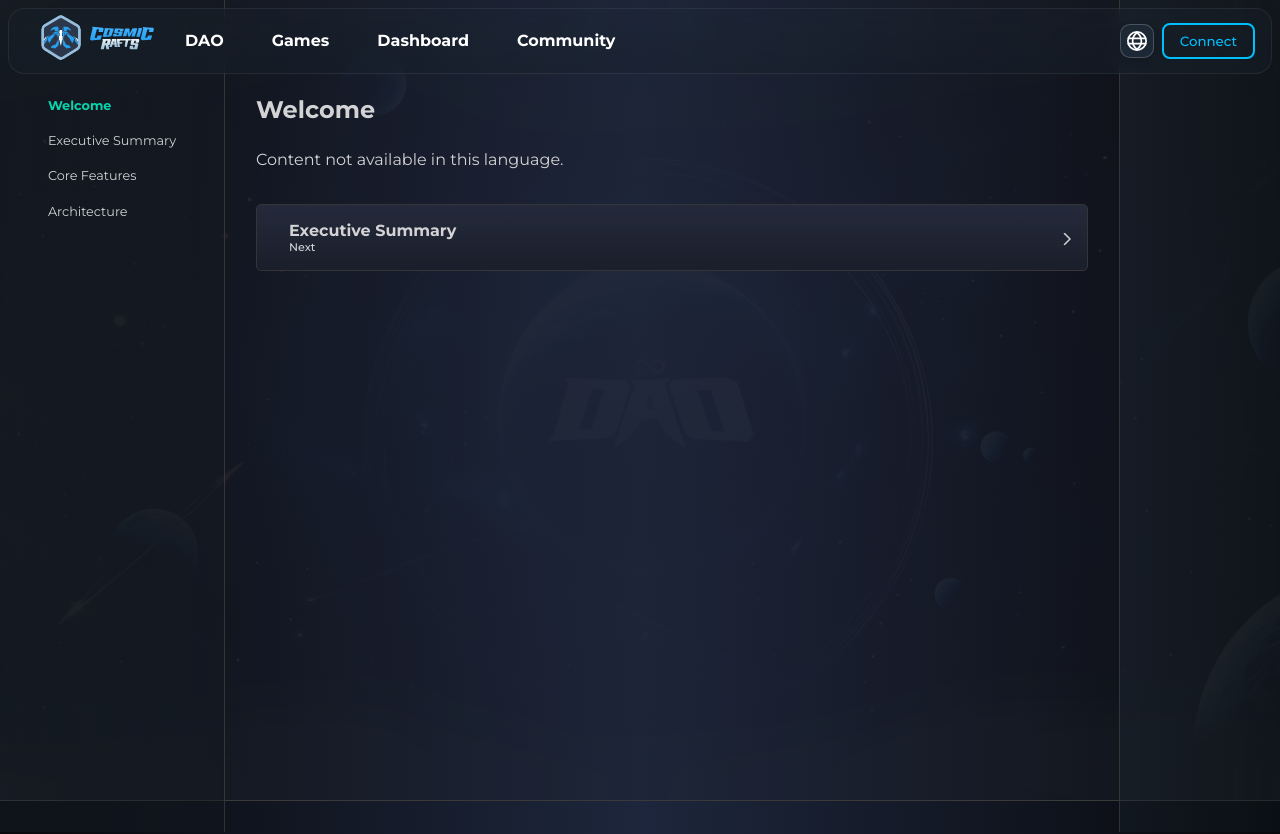
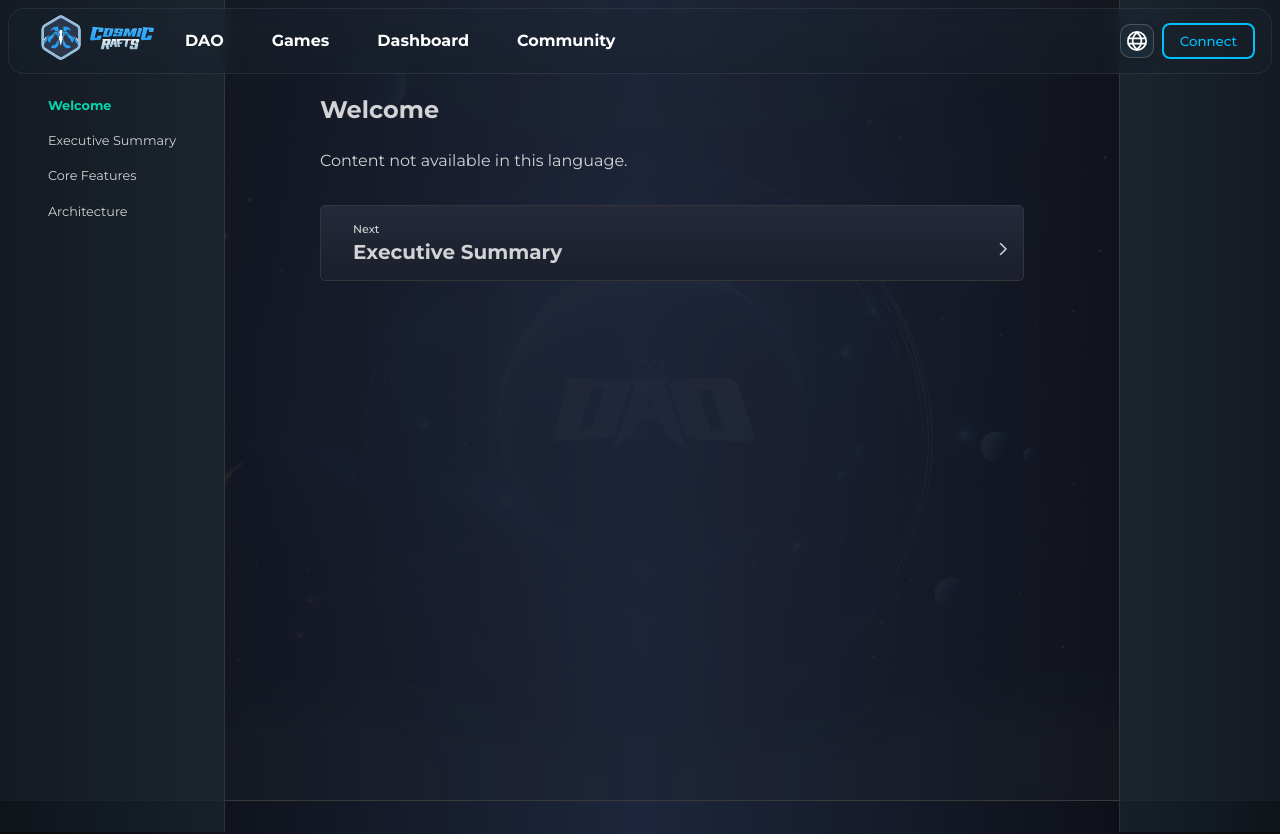
Before and after one commit to cosmicrafts/cosmicrafts.com, a Vue app: page /whitepaper in a window 1280 px wide. Shown: the top 834 px of the page. Built offline with nearby package versions, Linux system fonts and the light colour scheme.

Commit message:
style markdown

```diff
--- a/src/components/Footer.vue
+++ b/src/components/Footer.vue
@@ -60,7 +60,6 @@ footer {
  border-top: 1px solid #3a3a3a;
   text-align: center;
   color: #e2e8f0;
-  z-index: 12;
   background: linear-gradient(90deg,  #08090c, #1d263c, #08090c);
 
 }
--- a/src/components/MarkdownRenderer.vue
+++ b/src/components/MarkdownRenderer.vue
@@ -1,6 +1,7 @@
 <template>
-  <div v-html="htmlContent" @click="emitRendered"></div>
+  <div class="markdown-content" v-html="htmlContent" @click="emitRendered"></div>
 </template>
+
 
 <script>
 import MarkdownIt from "markdown-it";
@@ -59,5 +60,5 @@ export default {
 </script>
 
 <style scoped>
-/* Optional styles for Markdown content */
+
 </style>
--- a/src/pages/Whitepaper.vue
+++ b/src/pages/Whitepaper.vue
@@ -29,16 +29,18 @@
     @click="changeSection(previousSection.id)"
   >
   <span class="arrow"><img src="/src/assets/icons/prev.svg" alt="arrow"></span>
-    <span>{{ previousSection.title }}</span>
-    <small>Previous</small>
+  <small>Previous</small>
+  <span>{{ previousSection.title }}</span>
+
   </button>
   <button
     v-if="nextSection"
     class="button next"
     @click="changeSection(nextSection.id)"
   >
+      <small>Next</small>
     <span>{{ nextSection.title }}</span>
-    <small>Next</small>
+
     <span class="arrow"><img src="/src/assets/icons/next.svg" alt="arrow"></span>
   </button>
 </div>
@@ -158,8 +160,8 @@
       left: 0;
       width: 15%;
       height: 100vh;
-      background: linear-gradient(to right, rgba(26, 37, 47, 0.496), rgba(16, 24, 31, 0.578));
-      color: white;
+      background: linear-gradient(to left,
+       rgb(26, 37, 47), rgb(16, 24, 31));
       padding: 1rem;
       display: flex;
       flex-direction: column;
@@ -193,7 +195,7 @@
       flex: 1;
       margin-left: 15%;
       margin-right: 10%;
-      padding: 4.5rem 4rem 4rem;
+      padding: 4.5rem 8rem 8rem;
       overflow-y: auto;
 
     }
@@ -204,8 +206,8 @@
       right: 0;
       width: 10%;
       height: 100vh;
-      background: linear-gradient(to right, rgba(26, 37, 47, 0.496), rgba(16, 24, 31, 0.578));
-      color: white;
+      background: linear-gradient(to right,
+       rgb(26, 37, 47), rgb(16, 24, 31));
       padding: 1rem;
       display: flex;
       flex-direction: column;
@@ -264,13 +266,13 @@
 }
 
 .navigation-buttons .button.small {
-  font-size: 1.75rem;
   color: #ccc;
 }
 
 .navigation-buttons .button span {
-  font-size: 1rem;
+  font-size: 1.25rem;
   font-weight: bold;
+  margin-top: .25rem;
 }
 
 /* Arrows */
--- a/src/style.css
+++ b/src/style.css
@@ -136,19 +136,92 @@ a:hover {
   background-color: var(--button-bg-hover);
 }
 
+
+.markdown-content {
+  font-family: var(--font-family-default);
+  color: var(--font-color); /* Use your default text color */
+  line-height: 1.6;
+}
+
+/* Headings */
 .markdown-content h1 {
-  font-size: 2.5rem;
-  font-weight: bold;
+  font-size: 1.5rem;
+  color: #ffffff;
+  border-bottom: 1px solid #00aeff;
+  padding-bottom: 0.25rem;
   margin-bottom: 1rem;
 }
 
-.markdown-content p {
-  font-size: 1.125rem;
-  line-height: 1.6;
+.markdown-content h2 {
+  font-size: 1.25rem;
+  color: #b0c4da;
+  margin-top: 1.5rem;
   margin-bottom: 1rem;
 }
 
+.markdown-content h3 {
+  font-size: 1.1rem;
+  color: #00a3cc;
+  margin-top: 1rem;
+  margin-bottom: 0.5rem;
+}
+
+/* Paragraphs */
+.markdown-content p {
+  font-size: 1rem;
+  margin-bottom: 1rem;
+  text-align: justify;
+  color: #ffffff;
+}
+
+/* Lists */
 .markdown-content ul {
-  list-style: disc;
-  margin-left: 2rem;
+  margin-left: 1.5rem;
+  margin-bottom: 1rem;
 }
+
+.markdown-content li {
+  margin-bottom: 0.5rem;
+  font-size: 1rem;
+}
+
+.markdown-content li::marker {
+  color: #00a3cc;
+}
+
+/* Bold text */
+.markdown-content strong {
+  font-weight: bold;
+  color: #00ddff;
+}
+
+/* Links */
+.markdown-content a {
+  color: #00c3ff;
+  text-decoration: underline;
+}
+
+.markdown-content a:hover {
+  color: #00c3ff;
+  text-decoration: none;
+}
+
+/* Code blocks */
+.markdown-content code {
+  font-family: 'Courier New', monospace;
+  background: #1e1e1e;
+  color: #00c3ff;
+  padding: 0.2rem 0.4rem;
+  border-radius: 4px;
+}
+
+/* Blockquotes */
+.markdown-content blockquote {
+  margin: 1rem 0;
+  padding: 0.5rem 1rem;
+  background: linear-gradient(180deg, #252c3f2a, #191e2b35);
+  border-radius: 0, 12px,12px;
+  border-left: 4px solid #00c3ff;
+  color: #ccc;
+  font-style: italic;
+}
```
Also changed, not shown: src/assets/markdown/en/executive-summary.md (+4 -0 lines).
